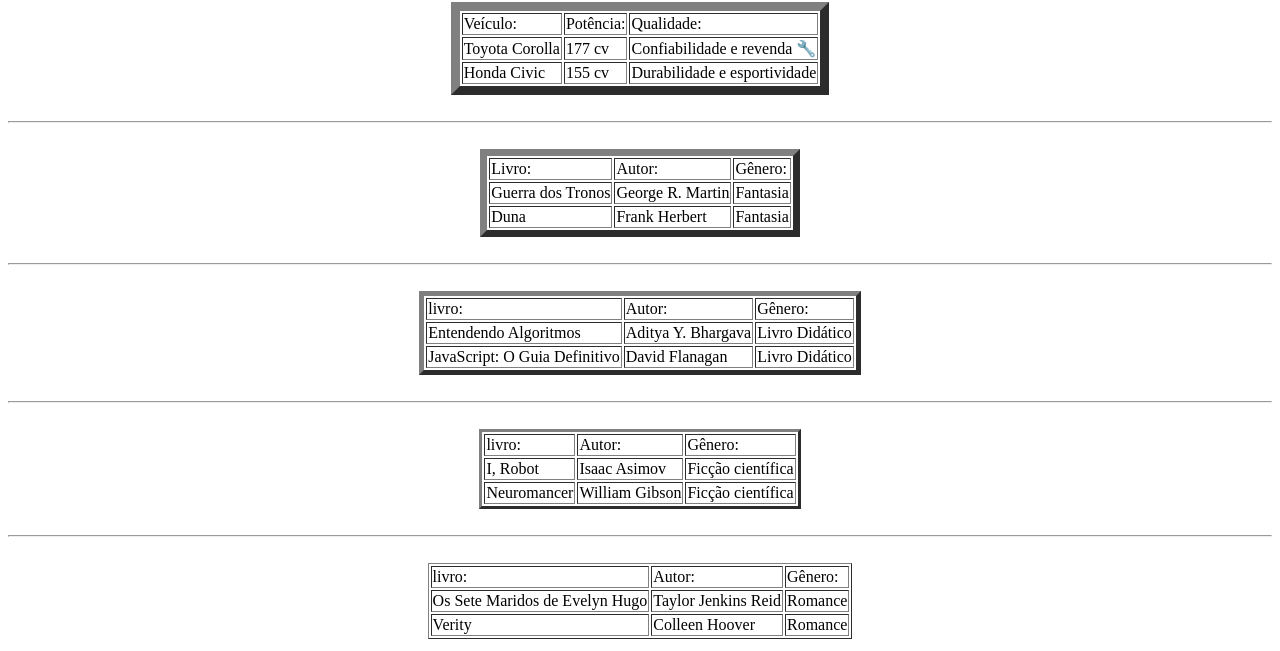
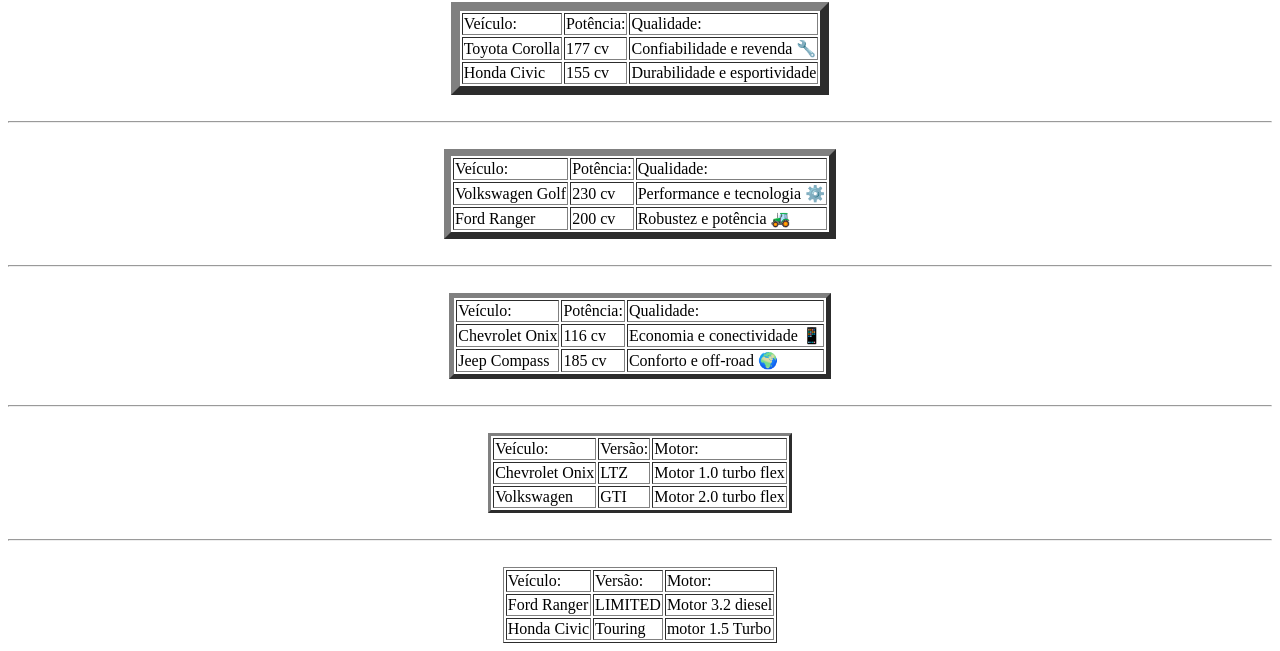
Before and after one commit to denyswenceslau1/projeto-interface, a plain HTML site: page tabelas.html in a window 1280 px wide. Shown: the part 158-809 px from the top of the page. Drawn offline with Linux system fonts and the light colour scheme.

Commit message:
tabelas.html

```diff
--- a/tabelas.html
+++ b/tabelas.html
@@ -47,19 +47,19 @@
 <br>
     <table border="7" align="center">
         <tr>
-            <td>Livro:</td>
-            <td>Autor:</td>
-            <td>Gênero:</td>
+            <td>Veículo:</td>
+            <td>Potência:</td>
+            <td>Qualidade:</td>
         </tr>
         <tr>
-            <td>Guerra dos Tronos</td>
-            <td>George R. Martin</td>
-            <td>Fantasia</td>
+            <td>Volkswagen Golf</td>
+            <td>230 cv</td>
+            <td>Performance e tecnologia ⚙️</td>
         </tr>
         <tr>
-            <td>Duna</td>
-            <td>Frank Herbert</td>
-            <td>Fantasia</td>
+            <td>Ford Ranger</td>
+            <td>200 cv</td>
+            <td>Robustez e potência 🚜</td>
         </tr>
     </table>
 <br>
@@ -67,19 +67,19 @@
 <br>
     <table border="5" align="center">
         <tr>
-            <td>livro:</td>
-            <td>Autor:</td>
-            <td>Gênero:</td>
+            <td>Veículo:</td>
+            <td>Potência:</td>
+            <td>Qualidade:</td>
         </tr>
         <tr>
-            <td>Entendendo Algoritmos</td>
-            <td>Aditya Y. Bhargava</td>
-            <td>Livro Didático</td>
+            <td>Chevrolet Onix</td>
+            <td>116 cv</td>
+            <td>Economia e conectividade 📱</td>
         </tr>
         <tr>
-            <td>JavaScript: O Guia Definitivo</td>
-            <td>David Flanagan</td>
-            <td>Livro Didático</td>
+            <td>Jeep Compass</td>
+            <td>185 cv</td>
+            <td>Conforto e off-road 🌍</td>
         </tr>
     </table>
 <br>
@@ -87,19 +87,19 @@
 <br>
     <table border="3" align="center">
         <tr>
-            <td>livro:</td>
-            <td>Autor:</td>
-            <td>Gênero:</td>
+            <td>Veículo:</td>
+            <td>Versão:</td>
+            <td>Motor:</td>
         </tr>
         <tr>
-            <td>I, Robot</td>
-            <td>Isaac Asimov</td>
-            <td>Ficção científica</td>
+            <td>Chevrolet Onix</td>
+            <td>LTZ</td>
+            <td>Motor 1.0 turbo flex</td>
         </tr>
         <tr>
-            <td>Neuromancer</td>
-            <td>William Gibson</td>
-            <td>Ficção científica</td>
+            <td>Volkswagen</td>
+            <td>GTI</td>
+            <td>Motor 2.0 turbo flex</td>
         </tr>
     </table>
     <br>
@@ -107,19 +107,19 @@
     <br>
     <table border="1" align="center">
         <tr>
-            <td>livro:</td>
-            <td>Autor:</td>
-            <td>Gênero:</td>
+            <td>Veículo:</td>
+            <td>Versão:</td>
+            <td>Motor:</td>
         </tr>
         <tr>
-            <td>Os Sete Maridos de Evelyn Hugo</td>
-            <td>Taylor Jenkins Reid</td>
-            <td>Romance</td>
+            <td>Ford Ranger</td>
+            <td>LIMITED</td>
+            <td>Motor 3.2 diesel</td>
         </tr>
         <tr>
-            <td>Verity</td>
-            <td>Colleen Hoover</td>
-            <td>Romance</td>
+            <td>Honda Civic</td>
+            <td>Touring</td>
+            <td>motor 1.5 Turbo</td>
         </tr>
     </table>
 
```
